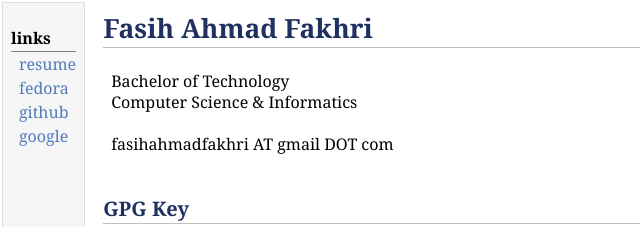
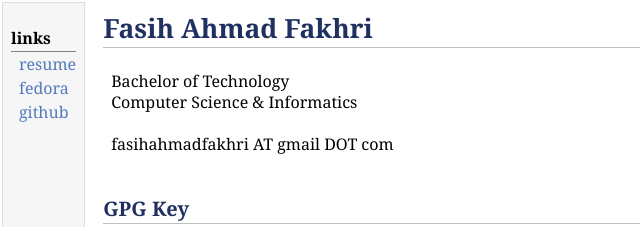
Before and after one commit to fasih/fasih.github.io, a plain HTML site: page index.html in a window 1280 px wide. Shown: the top 227 px of the page, 0-640 px from the left. Drawn offline with Linux system fonts and the light colour scheme.

Commit message:
Update index.html

```diff
--- a/index.html
+++ b/index.html
@@ -75,7 +75,7 @@
 <meta http-equiv="Content-Type" content="text/html;charset=utf-8" />
 <meta name="name" content="Fasih Ahmad Fakhri">
 <meta name="description" content="Short Bio: GNU/Linux User, Free Software Activist">
-<meta name="viewport" content="width=device-width" initial-scale>
+<meta name="viewport" content="width=device-width, initial-scale=1.0">
 <meta name="mobile-web-app-capable" content="yes">
 <meta name="apple-mobile-web-app-capable" content="yes"><meta name="author" content="Fasih Ahmad Fakhri" />
 <link rel="shortcut icon" href="favicon.png" />
@@ -90,7 +90,6 @@
 <div class="menu-item"><a href="edu/FasihAhmadFakhri.pdf" target="_blank">resume</a></div>
 <div class="menu-item"><a href="http://fedoraproject.org/wiki/User:Fasihahmadfakhri" target="_blank">fedora</a></div>
 <div class="menu-item"><a href="http://github.com/fasihahmad" target="_blank">github</a></div>
-<div class="menu-item"><a href="https://drive.google.com/drive/folders/0B4G5cwp9oaUcSmp1OXBVamQ1czA?usp=sharing" target="_blank">google</a></div>
 </td>
 <td id="layout-content">
 <div id="toptitle">
```
